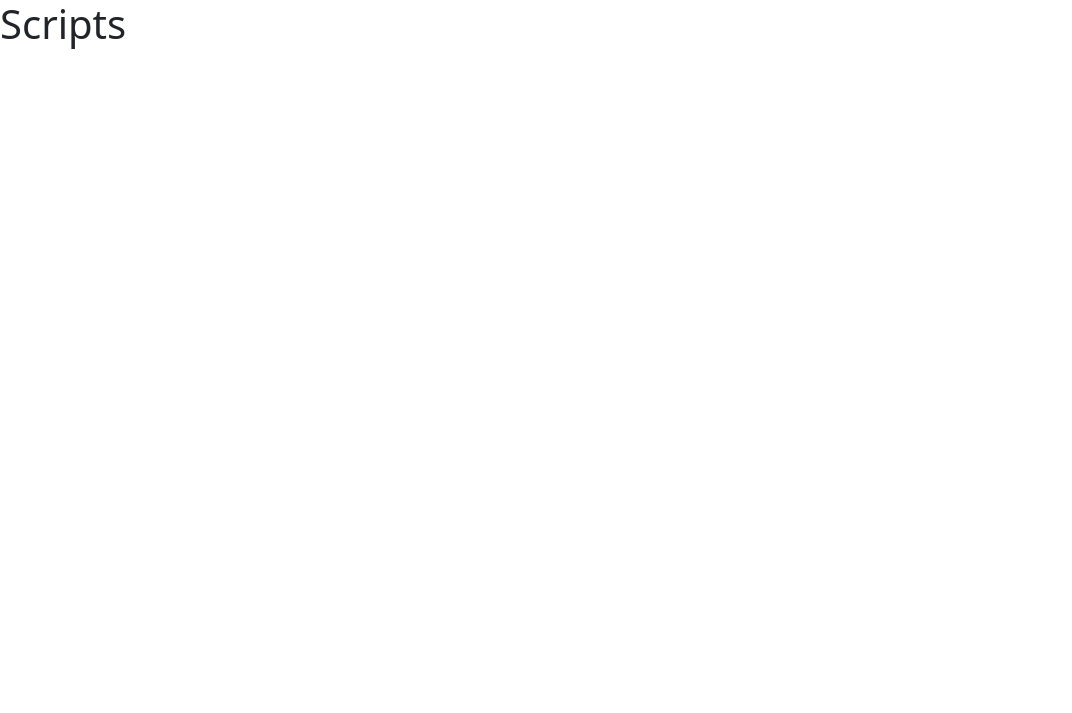
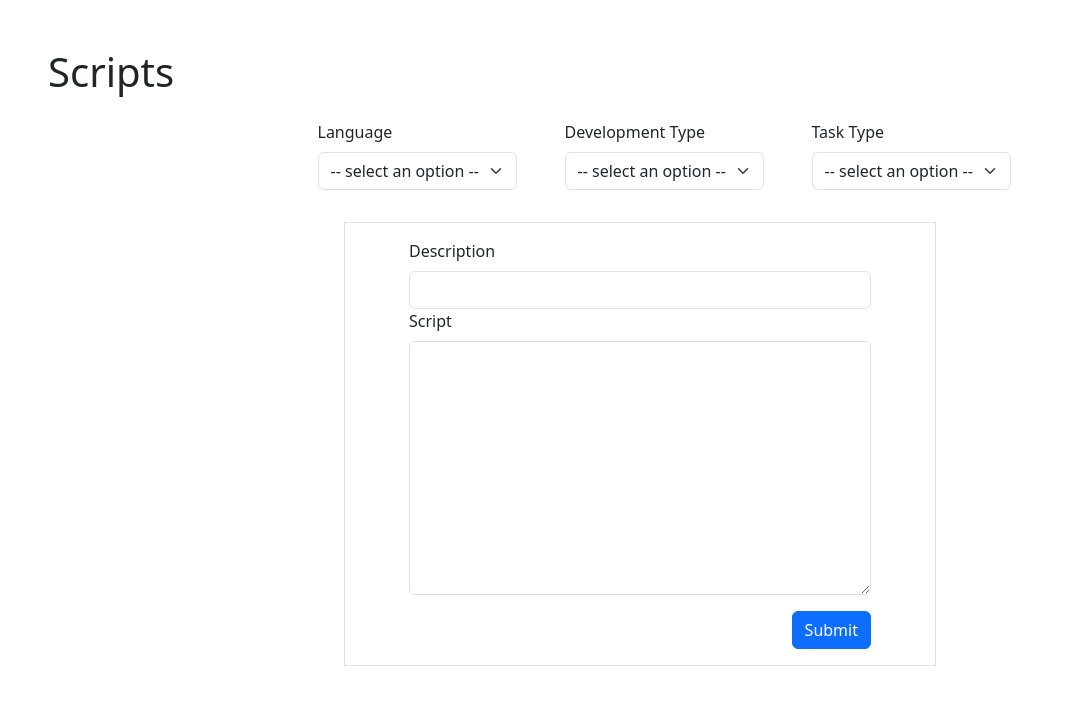
Before and after one commit to j-bloom/script-saver, a PHP site: page / in a window 1280 px wide. Before the commit the part shown is almost empty. Shown: the top 713 px of the page, without its empty margins (0-1072 px from the left). Run offline with PHP 8.4, Linux system fonts and the light colour scheme.

Commit message:
basic form layout

```diff
--- a/index.php
+++ b/index.php
@@ -7,12 +7,70 @@
     <title>Script Saver</title>
     <link href="https://cdn.jsdelivr.net/npm/bootstrap@5.3.3/dist/css/bootstrap.min.css" rel="stylesheet"
         integrity="sha384-QWTKZyjpPEjISv5WaRU9OFeRpok6YctnYmDr5pNlyT2bRjXh0JMhjY6hW+ALEwIH" crossorigin="anonymous">
+
 </head>
 
-<body>
+<body class="p-5">
     <h1>Scripts</h1>
 
-
+    <form method="POST" action="index.php">
+        <div class="mb-3 mt-4">
+            <div class="d-flex justify-content-center">
+                <div class="mb-3 ms-5">
+                    <label for="languageSelect" class="form-label">Language</label>
+                    <select id="languageSelect" class="form-select">
+                        <option disabled selected value> -- select an option -- </option>
+                        <option value="bash">Bash</option>
+                        <option value="css">CSS</option>
+                        <option value="html">HTML</option>
+                        <option value="javascript">JavaScript</option>
+                        <option value="php">PHP</option>
+                        <option value="python">Python</option>
+                        <option value="typescript">Typscript</option>
+                    </select>
+                </div>
+                <div class="mb-3 ms-5">
+                    <label for="developmentSelect" class="form-label">Development Type</label>
+                    <select id="developmentSelect" class="form-select">
+                        <option disabled selected value> -- select an option -- </option>
+                        <option value="api">API</option>
+                        <option value="backend">Backend</option>
+                        <option value="frontend">Frontend</option>
+                        <option value="system">System</option>
+                        <option value="system">SQL</option>
+                    </select>
+                </div>
+                <div class="mb-3 ms-5">
+                    <label for="taskSelect" class="form-label">Task Type</label>
+                    <select id="taskSelect" class="form-select">
+                        <option disabled selected value> -- select an option -- </option>
+                        <option value="automation">Automation</option>
+                        <option value="color">Colour</option>
+                        <option value="fontText">Font/Text</option>
+                        <option value="queries">Queries</option>
+                        <option value="cte">CTEs</option>
+                        <option value="storedprocedure">Stored Procedures</option>
+                    </select>
+                </div>
+            </div>
+        </div>
+        <div class="d-flex justify-content-center">
+            <div class="border w-50 p-3">
+                <div class="mx-5">
+                    <label for="title" class="form-label">Description</label>
+                    <input type="text" class="form-control" id="title" aria-describedby="emailHelp">
+                    <div class="mb-3">
+                        <label for="script" class="form-label">Script</label>
+                        <textarea type="text" class="form-control" rows="10" style="height:100%;"
+                            id="script"></textarea>
+                    </div>
+                    <div class="d-grid gap-2 d-md-flex justify-content-end">
+                        <button type="submit" class="btn btn-primary">Submit</button>
+                    </div>
+                </div>
+            </div>
+        </div>
+    </form>
     <script src="https://cdn.jsdelivr.net/npm/bootstrap@5.3.3/dist/js/bootstrap.bundle.min.js"
         integrity="sha384-YvpcrYf0tY3lHB60NNkmXc5s9fDVZLESaAA55NDzOxhy9GkcIdslK1eN7N6jIeHz" crossorigin="anonymous">
     </script>
```
